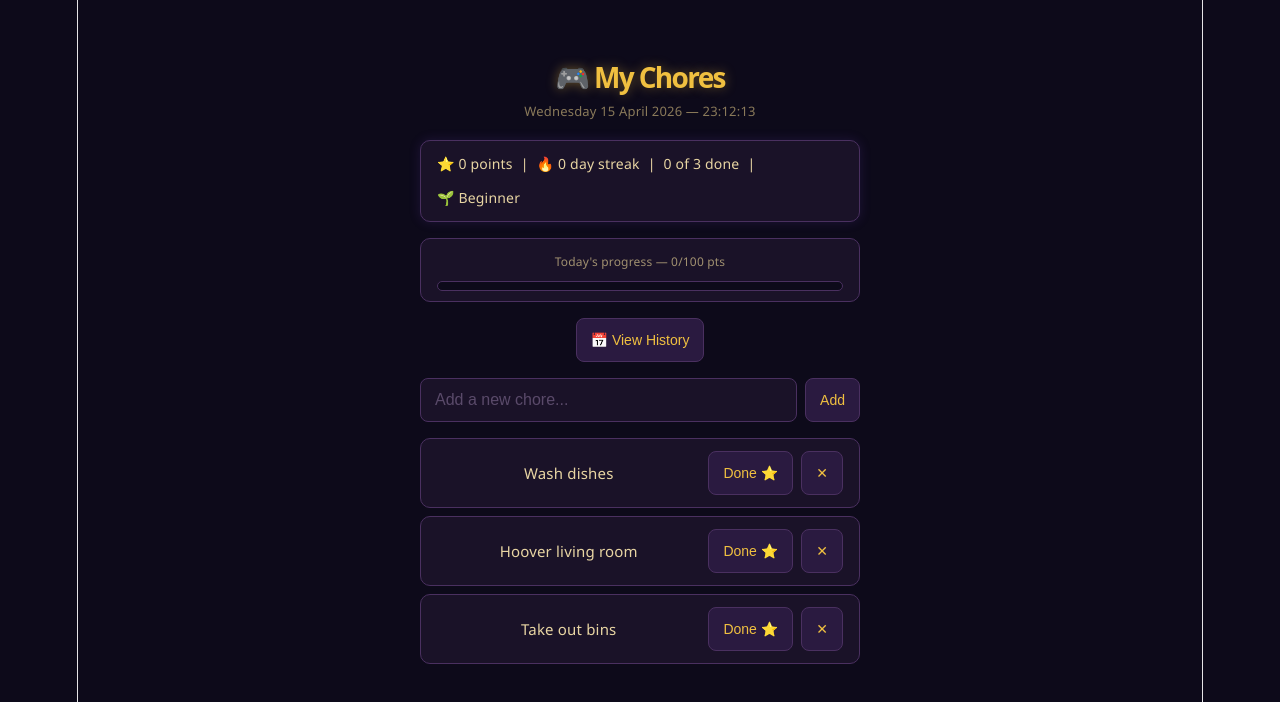
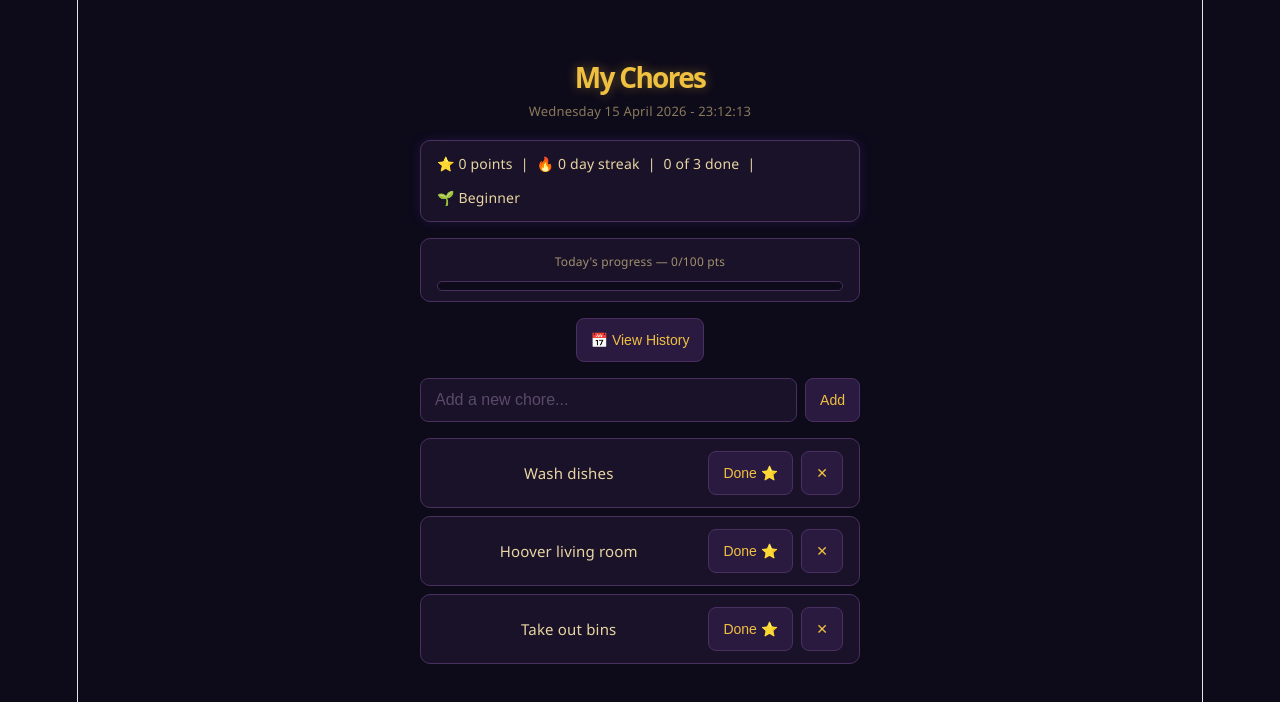
Before and after one commit to sajiduddin11/chore-gamified, a React (Vite) app: page / in a window 1280 px wide. Shown: the top 702 px of the page. Built offline with nearby package versions, Linux system fonts and the light colour scheme.

Commit message:
changed some bits

```diff
--- a/src/pages/Home.jsx
+++ b/src/pages/Home.jsx
@@ -168,11 +168,11 @@ function Home() {
 
     return (
         <div className="app">
-            <h1>🎮 My Chores</h1>
+            <h1>My Chores</h1>
 
             <p className="datetime">
                 {currentTime.toLocaleDateString('en-GB', { weekday: 'long', year: 'numeric', month: 'long', day: 'numeric' })}
-                {' — '}
+                {' - '}
                 {currentTime.toLocaleTimeString('en-GB')}
             </p>
 
```
